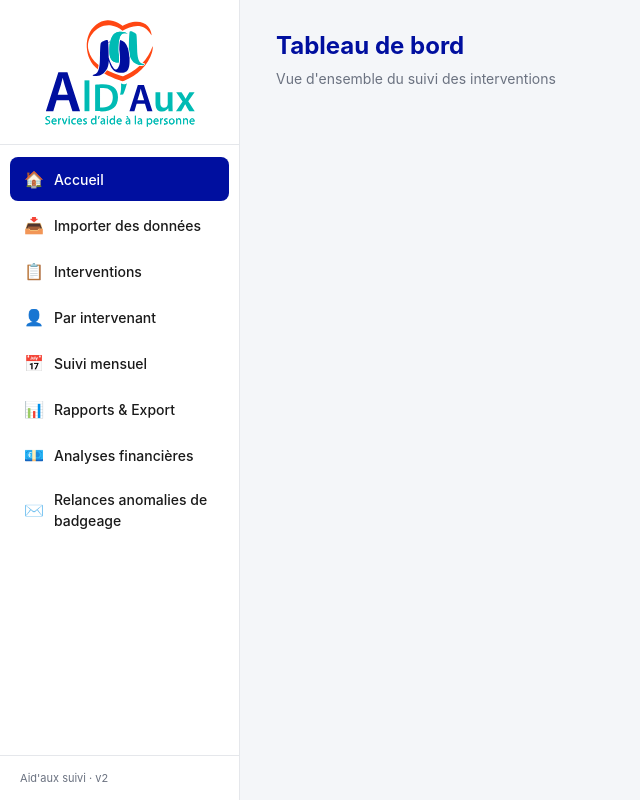
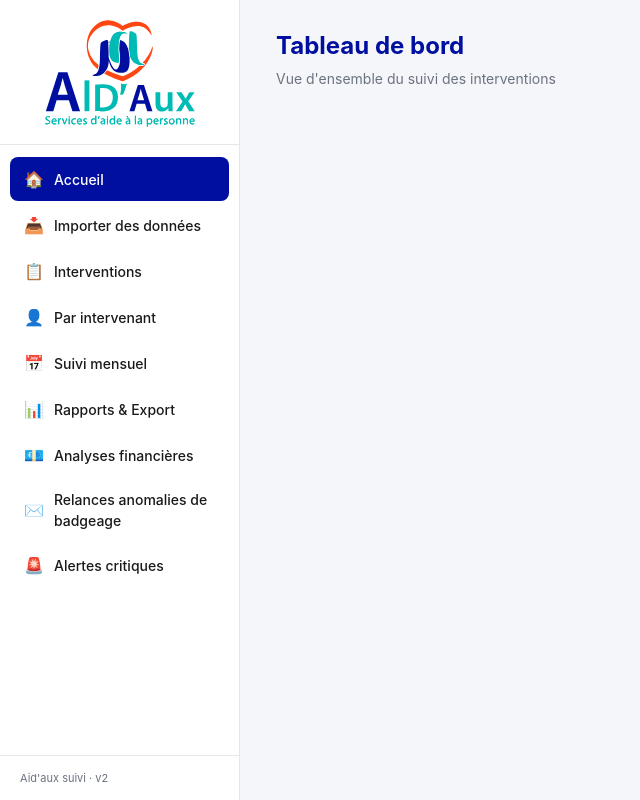
Before and after one commit to leagoetz68-rgb/aidaux-suivi, a Flask app: page / in a window 1280 px wide. Shown: the whole page, without its empty margins (0-640 px from the left). Run offline with Flask 3, Linux system fonts and the light colour scheme; the visitor is signed in with stand-in values (Sample User, id 1); data that the repository does not hold is empty; some libraries are stand-ins or nearby versions.

Commit message:
Update base.html

```diff
--- a/templates/base.html
+++ b/templates/base.html
@@ -9,11 +9,8 @@
   <script src="https://cdn.jsdelivr.net/npm/chart.js@4.4.1/dist/chart.umd.min.js"></script>
 </head>
 <body>
-
 <div id="loading-overlay">Chargement…</div>
-
 <div class="app-layout">
-
   <!-- ── SIDEBAR ── -->
   <aside class="sidebar">
     <div class="sidebar-brand">
@@ -42,12 +39,14 @@
         <span class="nav-ico">💶</span> Analyses financières
       </a>
       <a href="/reponses"      class="nav-item {{ 'active' if page=='reponses' }}">
-      <span class="nav-ico">✉️</span> Relances anomalies de badgeage
+        <span class="nav-ico">✉️</span> Relances anomalies de badgeage
+      </a>
+      <a href="/alertes"       class="nav-item {{ 'active' if page=='alertes' }}">
+        <span class="nav-ico">🚨</span> Alertes critiques
       </a>
     </nav>
     <div class="sidebar-footer">Aid'aux suivi · v2</div>
   </aside>
-
   <!-- ── CONTENU ── -->
   <main class="content">
     <header class="page-header">
@@ -56,9 +55,7 @@
     </header>
     {% block content %}{% endblock %}
   </main>
-
 </div>
-
 <script>
 function showLoading(on){ document.getElementById("loading-overlay").classList.toggle("active", on); }
 </script>
```
